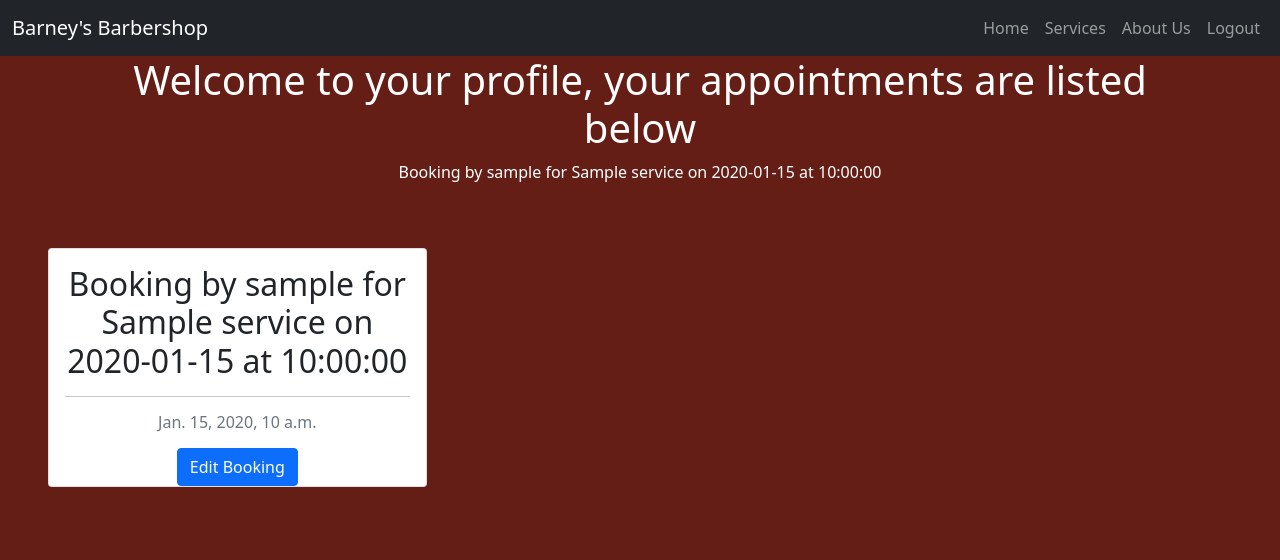
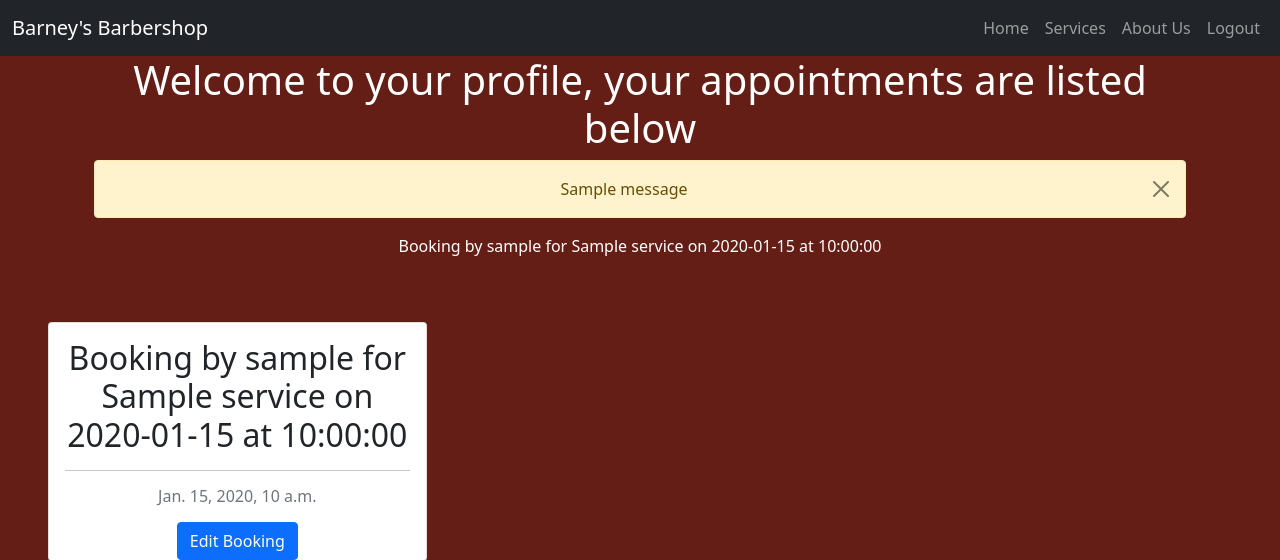
Before and after one commit to JasonHorgan/barbershop-pp4, a Django app: page /profile/ in a window 1280 px wide. Shown: the top 560 px of the page. Run offline with Django 4.2, Linux system fonts and the light colour scheme; a user stored in the database is signed in; tables that the repository leaves empty hold one stand-in row (values such as "Sample post"); one stand-in notice (Sample message) is shown.

Commit message:
Add confirmation message to edit booking view confirming to user that their appointment has been updated successfully

```diff
--- a/booking/views.py
+++ b/booking/views.py
@@ -54,7 +54,8 @@ def edit_appointment(request, appointment_id):
         form = AppointmentForm(request.POST, instance=appointment)
         if form.is_valid():
             form.save()
-            return redirect('profile')
+        messages.success(request, ('Your booking has been updated successfully'))
+        return redirect('profile')
     else:
         form = AppointmentForm(instance=appointment)
 
--- a/templates/profile.html
+++ b/templates/profile.html
@@ -9,6 +9,20 @@
 <div class="container text-center text-white">
 <h1> Welcome to your profile, your appointments are listed below</h1>
 <div class="container">
+
+    {% if messages %}
+        {% for message in messages %}
+
+        <div class="alert alert-warning alert-dismissible fade show" role="alert">
+            {{ message }}
+            <button type="button" class="btn-close" data-bs-dismiss="alert" aria-label="Close"></button>
+          </div>
+
+
+    {% endfor %}
+
+    {% endif%}
+
 {% for booking in bookings %}
     {{ booking }}<br>
 {% endfor %}
```
Also changed, not shown: booking/forms.py (line endings or trailing spaces).
